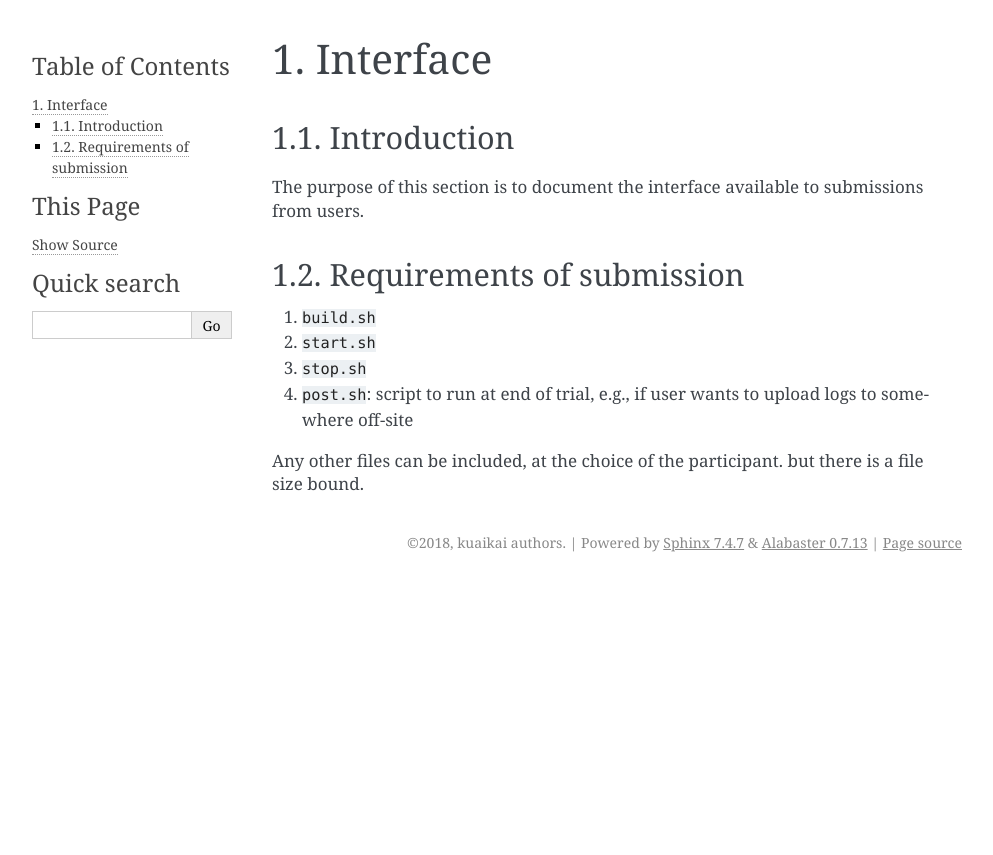
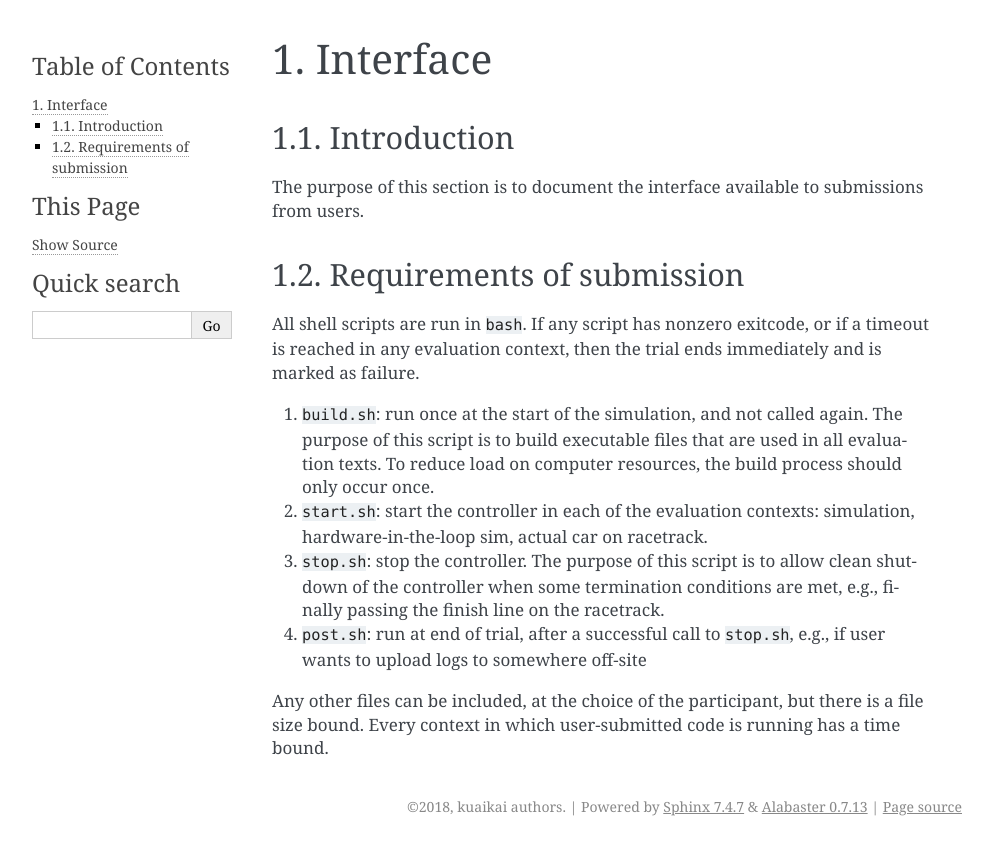
Before and after one commit to kuaikai/kuaikai, a Sphinx documentation site: the page built from doc/interface.rst, in a window 1280 px wide. Shown: the top 855 px of the page, without its empty margins (148-1141 px from the left). Built offline with Sphinx 7.4.7, drawn with Linux system fonts in a browser that asks for light colours.

Commit message:
DOC: explain purpose of files required in submissions

```diff
--- a/doc/interface.rst
+++ b/doc/interface.rst
@@ -10,11 +10,22 @@
 Requirements of submission
 --------------------------
 
-1. ``build.sh``
-2. ``start.sh``
-3. ``stop.sh``
-4. ``post.sh``: script to run at end of trial, e.g., if user wants to upload
-   logs to somewhere off-site
+All shell scripts are run in ``bash``. If any script has nonzero exitcode, or if
+a timeout is reached in any evaluation context, then the trial ends immediately
+and is marked as failure.
 
-Any other files can be included, at the choice of the participant. but there is
-a file size bound.
+1. ``build.sh``: run once at the start of the simulation, and not called
+   again. The purpose of this script is to build executable files that are used
+   in all evaluation texts. To reduce load on computer resources, the build
+   process should only occur once.
+2. ``start.sh``: start the controller in each of the evaluation contexts:
+   simulation, hardware-in-the-loop sim, actual car on racetrack.
+3. ``stop.sh``: stop the controller. The purpose of this script is to allow
+   clean shutdown of the controller when some termination conditions are met,
+   e.g., finally passing the finish line on the racetrack.
+4. ``post.sh``: run at end of trial, after a successful call to ``stop.sh``,
+   e.g., if user wants to upload logs to somewhere off-site
+
+Any other files can be included, at the choice of the participant, but there is
+a file size bound. Every context in which user-submitted code is running has a
+time bound.
```
